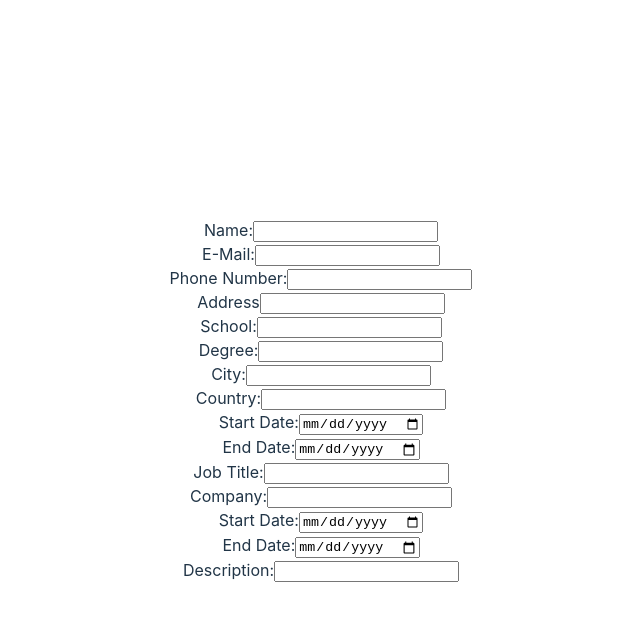
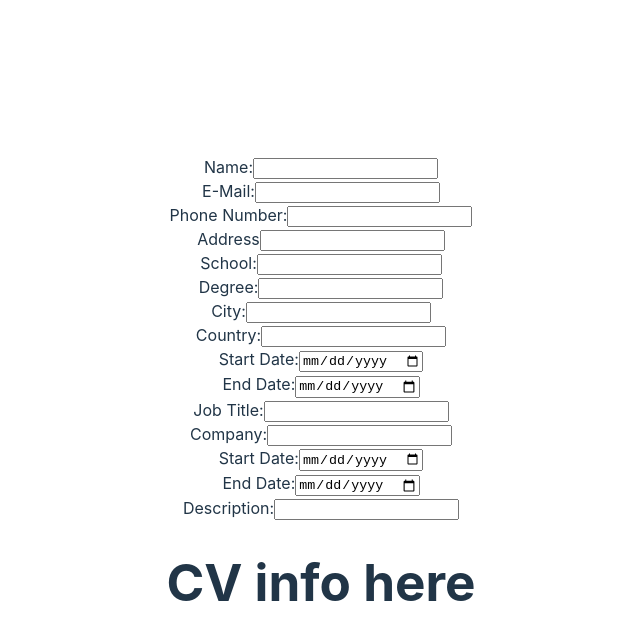
Before and after one commit to sisonj3/odin-cv-app, a React (Vite) app: page / in a window 1280 px wide. Shown: the top 640 px of the page, without its empty margins (319-959 px from the left). Built offline with nearby package versions, Linux system fonts and the light colour scheme.

Commit message:
Created CV.jsx and added CV to App.jsx

```diff
--- a/src/App.jsx
+++ b/src/App.jsx
@@ -2,6 +2,7 @@ import { useState } from 'react'
 import reactLogo from './assets/react.svg'
 import viteLogo from '/vite.svg'
 import Form from './components/Form'
+import CV from './components/CV'
 import './App.css'
 
 function App() {
@@ -10,6 +11,7 @@ function App() {
   return (
     <>
       <Form />
+      <CV />
     </>
   )
 }
--- /dev/null
+++ b/src/components/CV.jsx
@@ -0,0 +1,9 @@
+function CV() {
+    return (
+        <div>
+            <h1>CV info here</h1>
+        </div>
+    );
+}
+
+export default CV;
```
